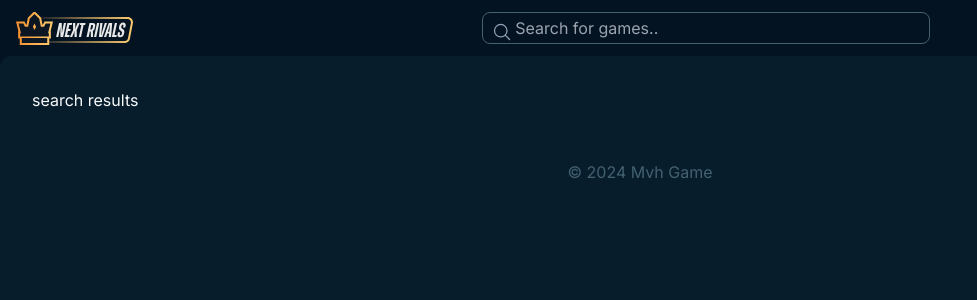
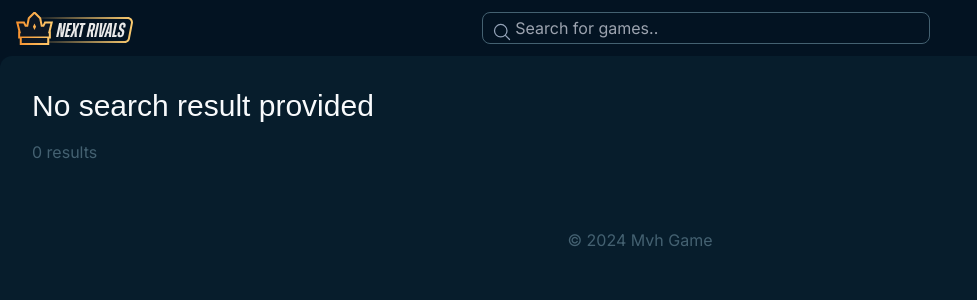
Before and after one commit to abhinavsrepository/mvhgame, a Next.js app: page /search in a window 1280 px wide. Shown: the top 300 px of the page, without its empty margins (0-977 px from the left). Built offline with nearby package versions, Linux system fonts and the light colour scheme; a web font is replaced by a local one.

Commit message:
search functionality added

```diff
--- a/src/app/(main)/search/page.jsx
+++ b/src/app/(main)/search/page.jsx
@@ -1,14 +1,45 @@
 import { PrismaClient } from "@prisma/client";
+import Image from "next/image";
 const prisma = new PrismaClient();
-async function getDate(q) {
+async function getData(q) {
   const games = await prisma.game.findMany({
-    where: { title: { contains: q } },
+    where: {
+      title: {
+        contains: q,
+      },
+    },
+    take: 100,
   });
+  return games;
 }
 export default async function Page(req) {
+  const searchQuery = req.searchParams.q;
+
+  let games;
+  if (searchQuery) {
+      games =await  getData(searchQuery);
+  }
+  else {
+    games=[];
+  }
+
   return (
     <div>
-      <h1>search results</h1>
+      <h1 className="font-display text-2xl md:text-3xl mb-4">
+        {searchQuery?`Search result for ${searchQuery}`:
+        "No search result provided"}
+
+      </h1>
+      <div className="text-accent mb-4">{`${games?.length} results`}</div>
+      <ul>{games. map((game)=>(
+        <li key={game.id}>
+          <a href={`/game/${game.slug}`} className="flex ga-4 bg-main hover:bg-accent-secondary p-4 rounded-lg">
+          <Image src={`/game/${game.image}`} alt ={game.title}
+          className="w-2/6 lg:w-1/6"/>
+          </a>
+        </li>
+
+      ))}</ul>
     </div>
   );
 }
```
